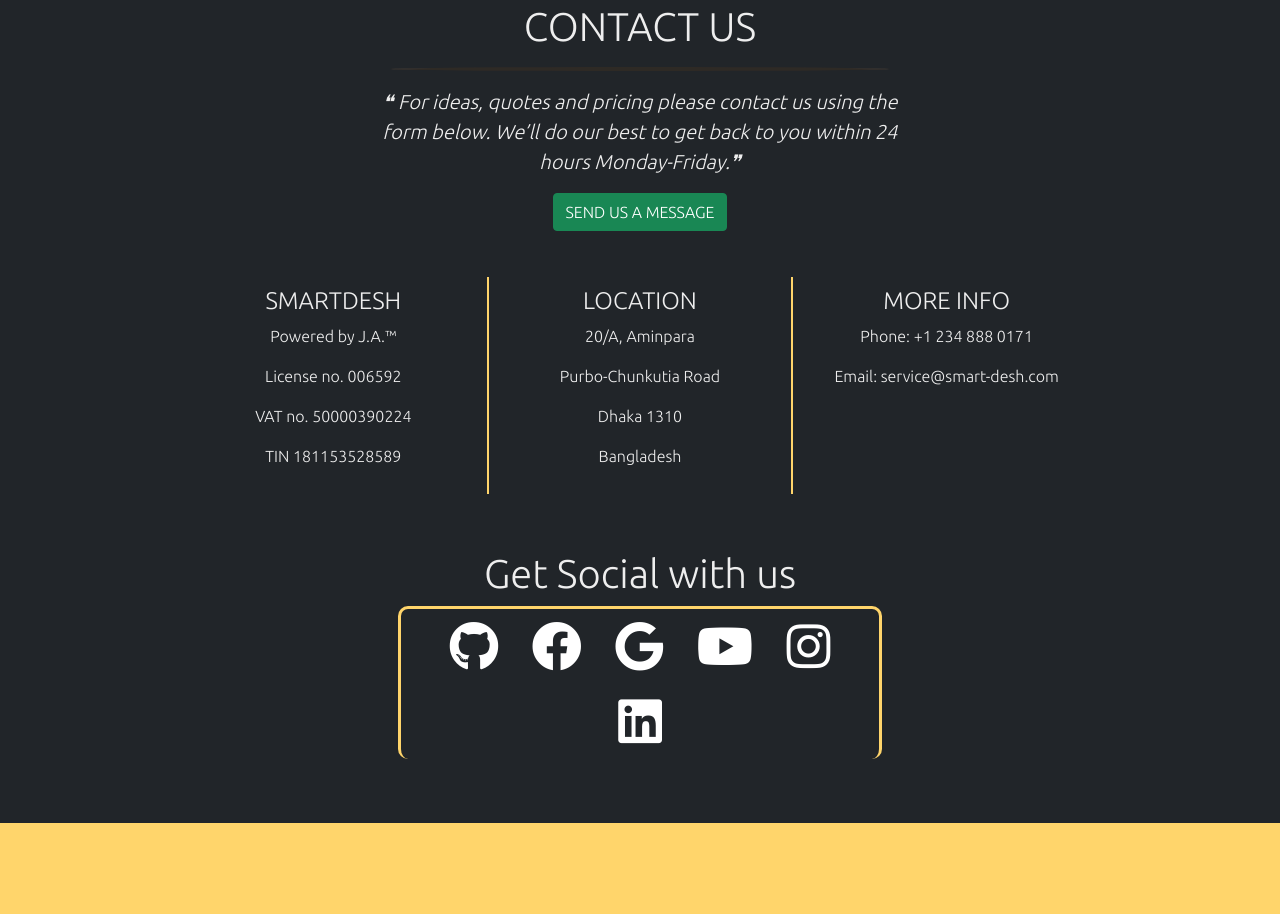
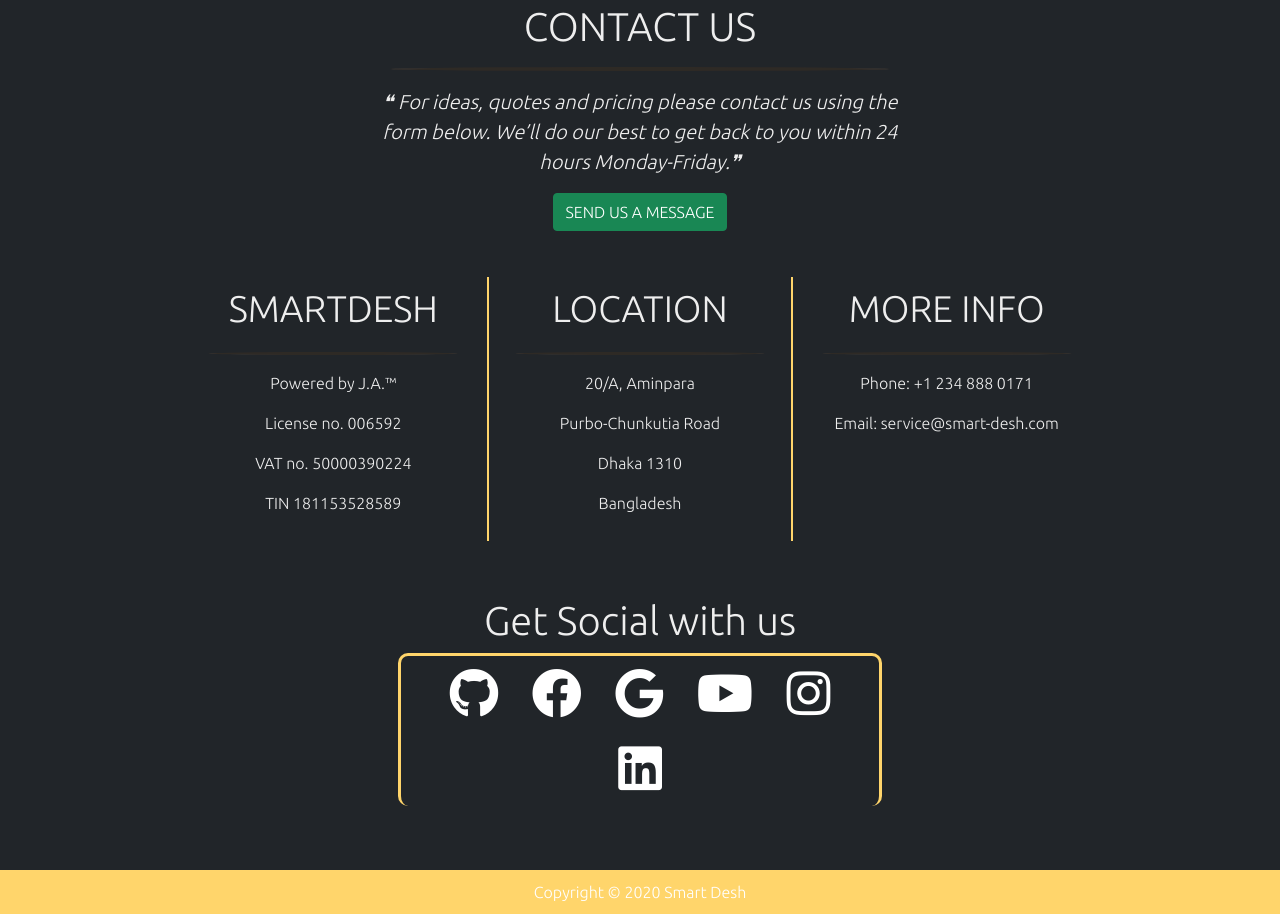
Before and after one commit to AnikAhamed/Fi-SmartDesh, a plain HTML site: page index.html in a window 1280 px wide. Shown: the part 7002-7916 px from the top of the page. Before the commit the page ends 7825 px from the top, so only its background shows below. Drawn offline with nearby package versions, Linux system fonts and the light colour scheme.

Commit message:
Update index.html

```diff
--- a/index.html
+++ b/index.html
@@ -474,22 +474,32 @@
   </div>
   <div id="Last-div" class="row">
     <div id="last-col" class="col-lg-4">
-    <h4>SMART<span>DESH</span></h4>
+    <h4 id="h4L">SMART<span>DESH</span></h4>
+    <center>
+    <hr id="hr2">
+  </center>
     <p>Powered by J.A.™</p>
     <p>License no. 006592</p>
     <p>VAT no. 50000390224</p>
     <p>TIN 181153528589</p>
     </div>
     <div id="last-col" class="col-lg-4 last-col-b">
-    <h4>LOCATION</h4>
+    <h4 id="h4L">LOCATION</h4>
+    <center>
+    <hr id="hr2">
+  </center>
     <p>20/A, Aminpara</p>
     <p>Purbo-Chunkutia Road</p>
     <p>Dhaka 1310</p>
     <p>Bangladesh</p>
     </div>
     <div id="last-col" class="col-lg-4">
-    <h4>MORE INFO</h4>
-    <p>Phone: +1 234 888 0171</p>
+    <h4 id="h4L">MORE INFO</h4>
+    <center>
+    <hr id="hr2">
+    </center>
+    <p>Phone: +1
+    234 888 0171</p>
     <p>Email: service@smart-desh.com</p>
     </div>
   </div>
@@ -507,6 +517,10 @@
   </div>
   </div>
 </section>
-
+ <section>
+   <div class="">
+       <p class="Copyright">Copyright © 2020 Smart Desh</p>
+   </div>
+ </section>
   </body>
 </html>
```
